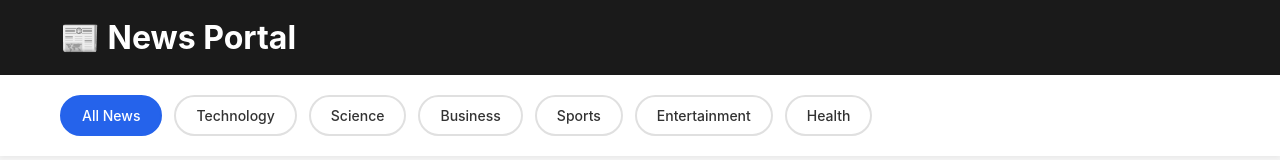
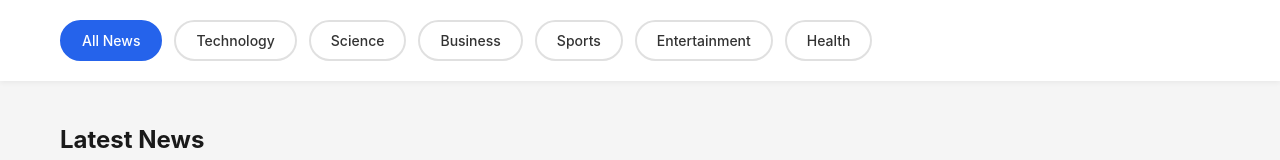
Before and after one commit to ashique12009/react-news-fetcher, a React (Vite) app: page / in a window 1280 px wide. Shown: the top 160 px of the page. Built offline with nearby package versions, Linux system fonts and the light colour scheme.

Commit message:
Header component

```diff
--- a/src/App.jsx
+++ b/src/App.jsx
@@ -6,12 +6,6 @@ import "./App.css";
 function App() {
   return (
     <>
-      <header>
-        <div class="container">
-          <h1>📰 News Portal</h1>
-        </div>
-      </header>
-
       <nav class="category-nav">
         <div class="container">
           <div class="category-buttons">
```
Also changed, not shown: src/components/Header.jsx (+9 -0 lines).
